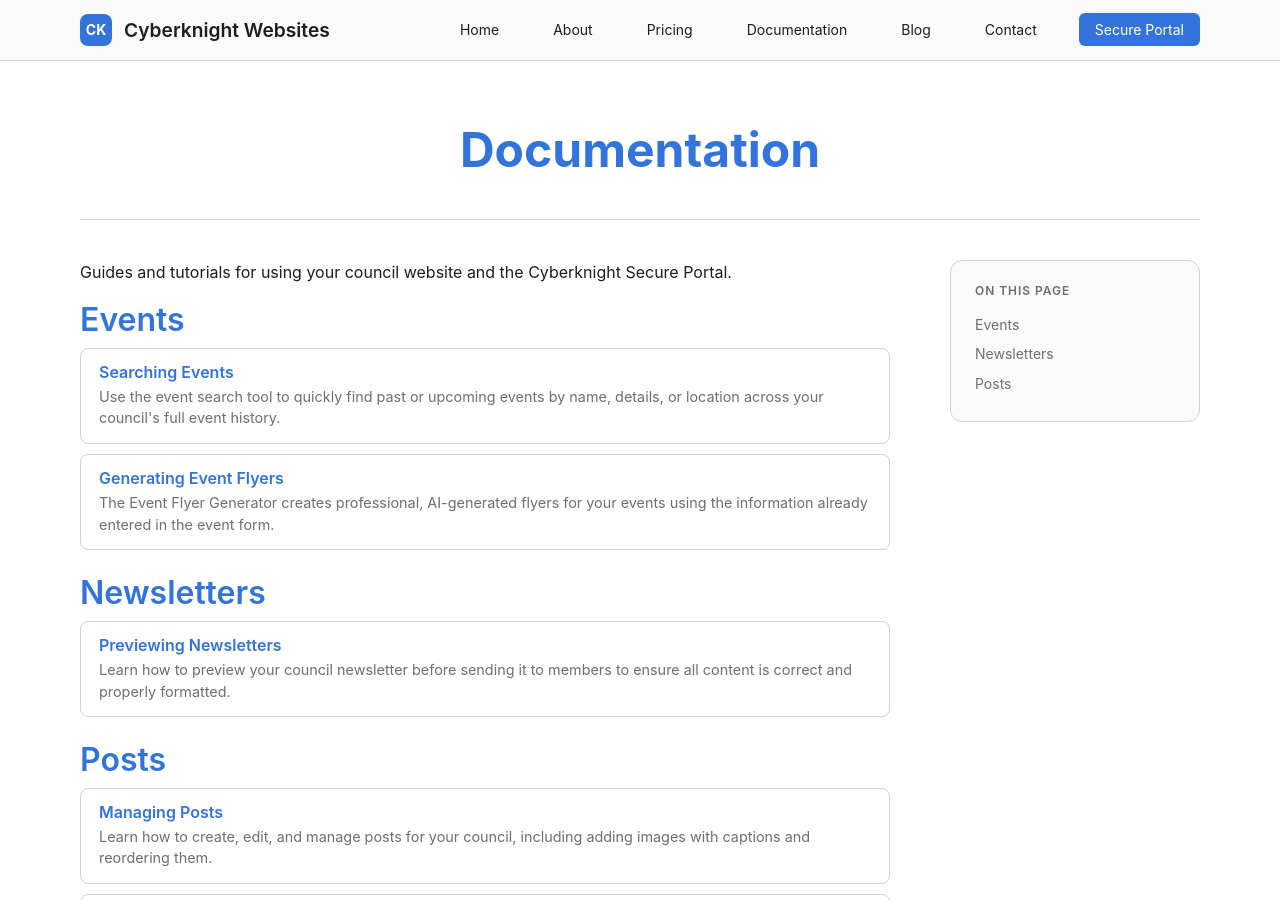
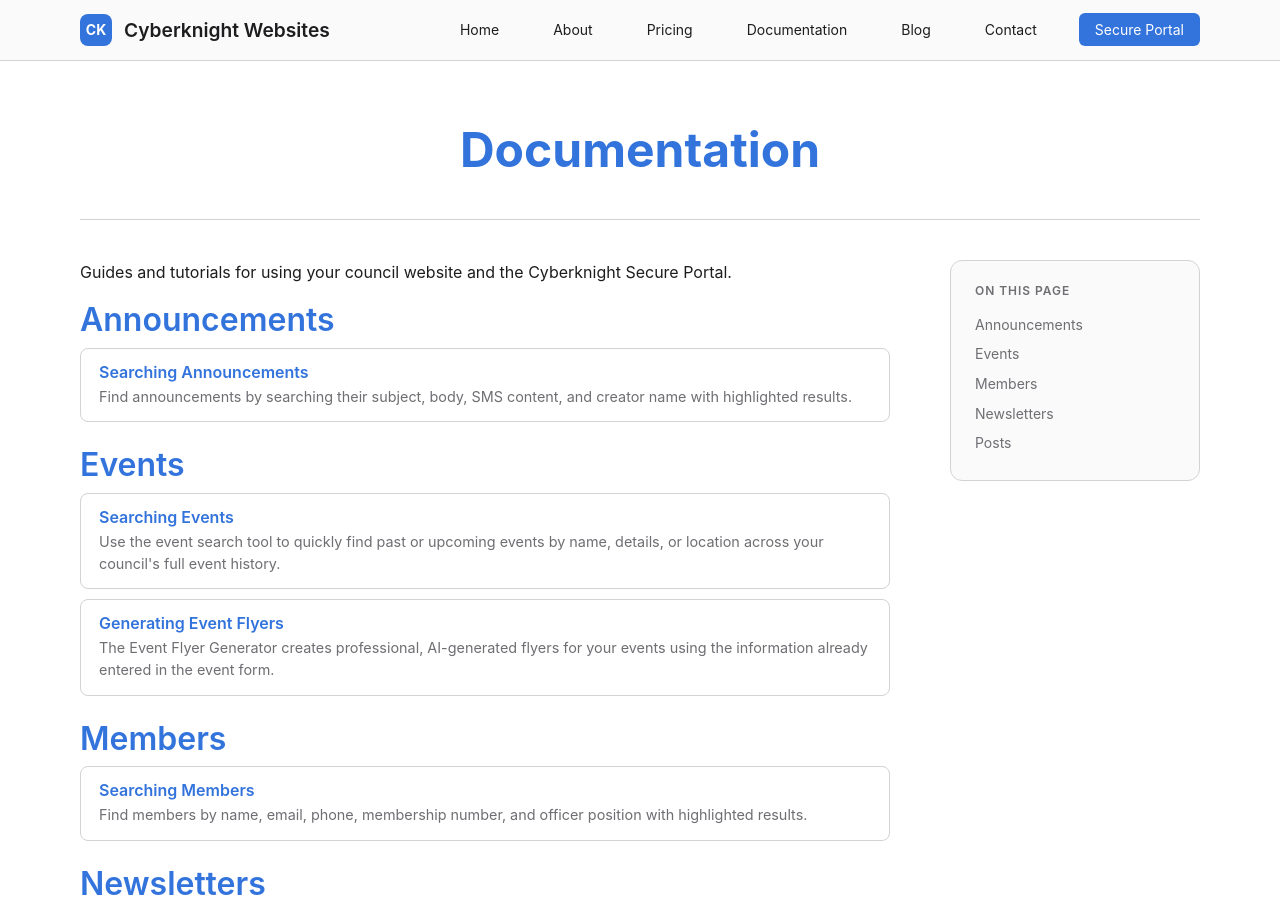
Before and after one commit to Cyberknight-Websites-Org/cyberknight-corporate-website, a Jekyll site: the page built from docs/index.md, in a window 1280 px wide and 900 px high. Built offline with Jekyll 4.4.1, drawn with Linux system fonts in a browser that asks for light colours.

Commit message:
Added documentation pages for annoucement/member search

```diff
--- a/_data/doc_sections.yml
+++ b/_data/doc_sections.yml
@@ -1,5 +1,11 @@
+- id: announcements
+  title: Announcements
+
 - id: events
   title: Events
+
+- id: members
+  title: Members
 
 - id: newsletters
   title: Newsletters
--- /dev/null
+++ b/_documentation/announcement-search.md
@@ -0,0 +1,50 @@
+---
+layout: doc
+title: Searching Announcements
+permalink: /docs/announcement-search/
+section: announcements
+description: Find announcements by searching their subject, body, SMS content, and creator name with highlighted results.
+---
+
+Quickly find announcements across your council by searching keywords in announcement subjects, email bodies, SMS text, and creator names. Search results display matched content with visual highlighting.
+
+## Accessing the Search Page
+
+Navigate to the Announcements Overview page, then click the Search button in the Announcements Actions card.
+
+<figure>
+<picture>
+<img src="/assets/images/docs/announcement-search/screenshot-01.png" class="announcement-img-lightbox">
+</picture>
+<figcaption>Announcements Overview page with Search button in the Actions card</figcaption>
+</figure>
+
+## Searching for Announcements
+
+Enter a search term into the search field and click Search. Results will display all announcements matching your query across multiple fields.
+
+<figure>
+<picture>
+<img src="/assets/images/docs/announcement-search/screenshot-02.png" class="announcement-img-lightbox">
+</picture>
+<figcaption>Empty search page ready for query input</figcaption>
+</figure>
+
+## Viewing Search Results
+
+Search results are displayed in a table showing the creation date, a highlighted excerpt of the matching content, and announcement status. Click the View button to open the full announcement details.
+
+<figure>
+<picture>
+<img src="/assets/images/docs/announcement-search/screenshot-03.png" class="announcement-img-lightbox">
+</picture>
+<figcaption>Search results for "soup" showing matched announcements with highlighted keywords and status badges</figcaption>
+</figure>
+
+## Tips
+
+- **Search multiple fields** - Queries search announcement subjects, email bodies, SMS content, and creator names simultaneously
+- **Case-insensitive** - Search is case-insensitive, so "Soup", "SOUP", and "soup" all return the same results
+- **Partial matches** - Search finds partial word matches, so searching "event" will find "events", "prevention", etc.
+- **Highlighted text** - Matched keywords are highlighted in yellow in the excerpt for easy identification
+- **Status indicators** - Status badges (Draft, Sent, Processing, Scheduled) show the current state of each announcement
--- /dev/null
+++ b/_documentation/member-search.md
@@ -0,0 +1,50 @@
+---
+layout: doc
+title: Searching Members
+permalink: /docs/member-search/
+section: members
+description: Find members by name, email, phone, membership number, and officer position with highlighted results.
+---
+
+Quickly locate members by searching across multiple fields including names, email addresses, phone numbers, membership IDs, and officer positions. Search results display matched content with visual highlighting.
+
+## Accessing the Search Page
+
+Navigate to the Members Overview page, then click the Search button in the Member Actions card.
+
+<figure>
+<picture>
+<img src="/assets/images/docs/member-search/screenshot-01.png" class="announcement-img-lightbox">
+</picture>
+<figcaption>Members Overview page with Search button in the Actions card</figcaption>
+</figure>
+
+## Searching for Members
+
+Enter a search term into the search field and click Search. Results will display all members matching your query across multiple fields.
+
+<figure>
+<picture>
+<img src="/assets/images/docs/member-search/screenshot-02.png" class="announcement-img-lightbox">
+</picture>
+<figcaption>Empty search page ready for query input</figcaption>
+</figure>
+
+## Viewing Search Results
+
+Search results are displayed in a table showing the member name, a highlighted excerpt of the matching content, and membership information including officer position. Click the View Profile button to access the full member profile.
+
+<figure>
+<picture>
+<img src="/assets/images/docs/member-search/screenshot-03.png" class="announcement-img-lightbox">
+</picture>
+<figcaption>Search results for "Julian" showing matched members with highlighted names and officer positions</figcaption>
+</figure>
+
+## Tips
+
+- **Search multiple fields** - Queries search member names, email addresses, phone numbers, membership IDs, officer positions, and member notes simultaneously
+- **Case-insensitive** - Search is case-insensitive, so "jose", "JOSE", and "Jose" all return the same results
+- **Partial matches** - Search finds partial matches, so searching "albay" will find "Albayeros"
+- **Membership numbers** - Search by membership number to quickly locate specific members
+- **Officer titles** - Find members by their officer position like "Grand Knight" or "Treasurer"
```
Also changed, not shown: assets/images/docs/announcement-search/screenshot-01.png (added), assets/images/docs/announcement-search/screenshot-02.png (added), assets/images/docs/announcement-search/screenshot-03.png (added), assets/images/docs/member-search/screenshot-01.png (added), assets/images/docs/member-search/screenshot-02.png (added), assets/images/docs/member-search/screenshot-03.png (added).
